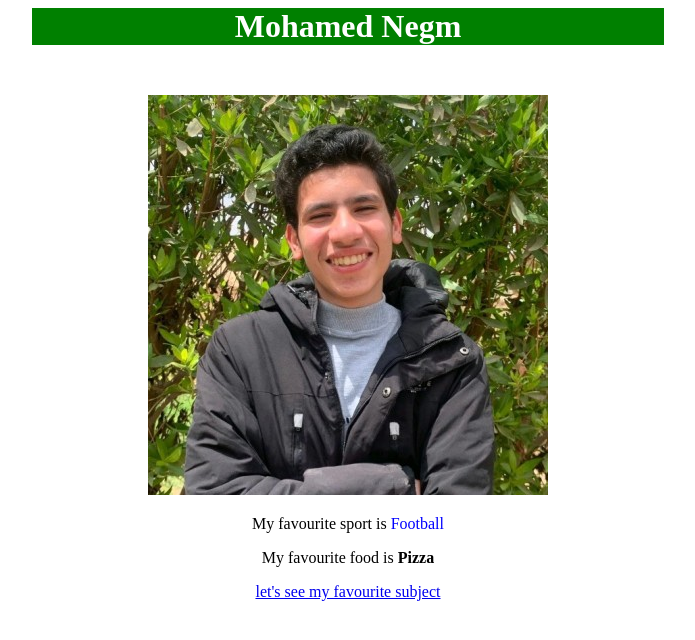
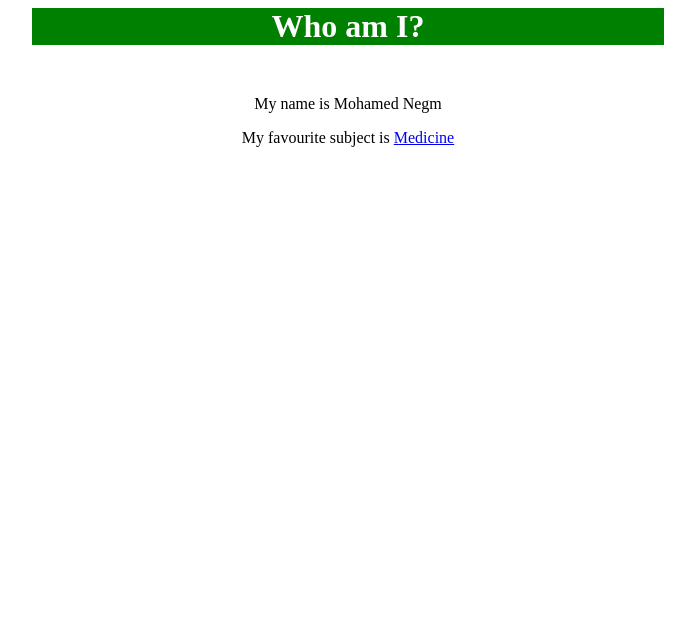
Before and after one commit to Mohamedfawzynegm/Toppings, a plain HTML site: page index.html in a window 1280 px wide. Shown: the whole page, without its empty margins (292-987 px from the left). Drawn offline with Linux system fonts and the light colour scheme.

Commit message:
Update index.html

```diff
--- a/index.html
+++ b/index.html
@@ -9,11 +9,9 @@
 </head>
 
 <body>
-    <h1>Mohamed Negm</h1>
-    <img class="mohamed-img" src="Mohamed Photo-2.jpg" alt="">
-    <p>My favourite sport is <span>Football</span></p>
-    <p>My favourite food is <b>Pizza</b></p>
-    <a href="subject.html">let's see my favourite subject</a>
+    <h1 class="who">Who am I?</h1>
+    <p>My name is Mohamed Negm</p>
+    <p>My favourite subject is <a href="subject.html">Medicine</a></p>
 </body>
 
 </html>
```
